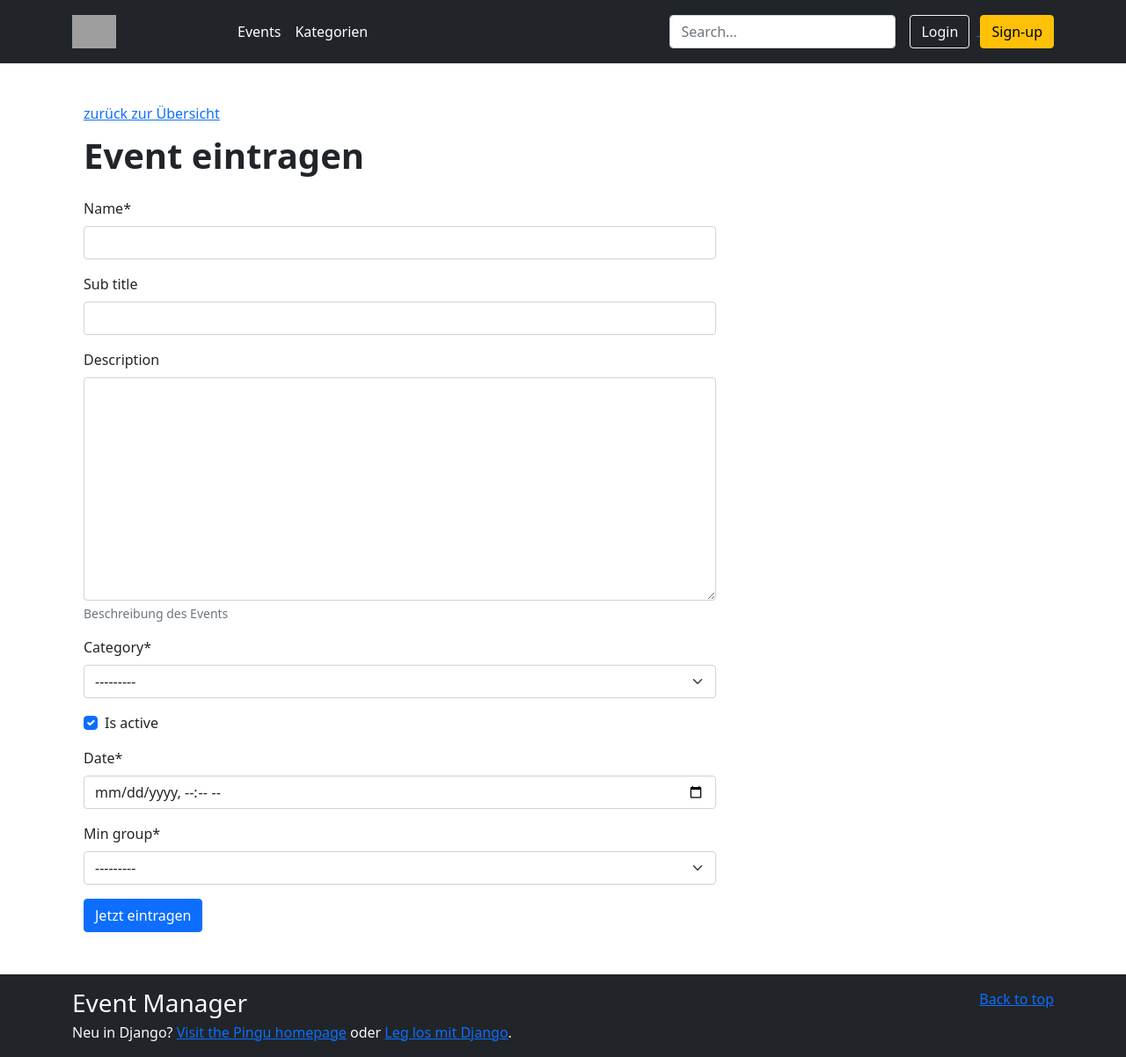
After one commit to rhurdaur/django, a Django app: page /events/create in a window 1280 px wide. The commit adds this page. Shown: the whole page at 88% size. Run offline with Django 5.2, Linux system fonts and the light colour scheme; data that the repository does not hold is empty; some libraries are stand-ins or nearby versions; grey boxes are pictures that could not be loaded.

Commit message:
tag 2 mittag

```diff
--- /dev/null
+++ b/event_manager/event_manager/templates/base.html
@@ -0,0 +1,138 @@
+<!DOCTYPE html>
+{% load i18n %}
+{% load static %}
+{% get_current_language as LANGUAGE_CODE %}
+<html lang='{{ LANGUAGE_CODE }}' class="h-100">
+<head>
+  <meta charset="utf-8">
+  <title>{% block title %}{% endblock %}</title>
+  <meta name="author" content="{% block author %}{% endblock %}">
+  <meta name="description" content="{% block description %}{% endblock %}">
+  <meta name="viewport" content="width=device-width, initial-scale=1">
+
+<link href="https://cdn.jsdelivr.net/npm/bootstrap@5.1.3/dist/css/bootstrap.min.css" rel="stylesheet" integrity="sha384-1BmE4kWBq78iYhFldvKuhfTAU6auU8tT94WrHftjDbrCEXSU1oBoqyl2QvZ6jIW3" crossorigin="anonymous">
+<link href="{% static 'css/style.css' %}" rel="stylesheet" />
+
+</head>
+
+<body class="d-flex flex-column h-100">
+
+
+<header class="p-3 bg-dark text-white">
+
+    <div class="container">
+      <div class="d-flex flex-wrap align-items-center justify-content-center justify-content-lg-start">
+        <a href="/" class="d-flex align-items-center mb-2 mb-lg-0 text-white text-decoration-none">
+            <img src="{% static 'images/penglogo.png' %}" style="width:50px; margin-right:10px;" />
+        </a>
+
+        <ul class="nav col-12 col-lg-auto me-lg-auto mb-2 justify-content-center mb-md-0" style="margin-left:120px;">
+
+          <li><a href="{% url 'events:events' %}" class="nav-link px-2
+                  text-white">Events</a></li>
+
+            <li><a href="{% url 'events:categories' %}" class="nav-link px-2
+                  text-white">Kategorien</a></li>
+        </ul>
+
+        <form action="" method="get" class="col-12 col-lg-auto mb-3 mb-lg-0 me-lg-3">
+          <input name="q" required="required" type="search" class="form-control form-control-dark" placeholder="Search..." aria-label="Search">
+        </form>
+
+        <div class="text-end">
+
+          {% if user.is_authenticated %}
+
+          <div class="dropdown text-end">
+          <a href="#" class="d-block link-dark text-decoration-none dropdown-toggle" id="dropdownUser1" data-bs-toggle="dropdown" aria-expanded="false">
+            <img src="https://github.com/mdo.png" alt="mdo" width="32" height="32" class="rounded-circle">
+          </a>
+          <ul class="dropdown-menu text-small" aria-labelledby="dropdownUser1">
+            <li><a class="dropdown-item" href="#">Event anlegen</a></li>
+
+            {% comment %}
+            <!-- PASSWORD CHANGE: Freischalten, wenn der Login und Signup implementiert wird -->
+            <li><a class="dropdown-item" href="{% url 'password_change' %}">Passwort ändern</a></li>
+            {% endcomment %}
+            <li><a class="dropdown-item" href="">Passwort ändern</a></li>
+            <li><hr class="dropdown-divider"></li>
+
+            {% comment %}
+            <!-- LOGOUT: Freischalten, wenn der Login und Signup implementiert wird -->
+            <li>
+                <!-- ab django 4.2 ist kein logout per GET mehr erlaubt! -->
+                <form method="POST"
+                      action="{% url 'logout' %}">
+                        {% csrf_token %}
+                      <button class="dropdown-item">Sign out</button>
+                </form>
+            </li>
+            {% endcomment %}
+            <li>
+              <a class="dropdown-item" href="">Sign out</a>
+            </li>
+
+          </ul>
+        </div>
+
+          {% else %}
+
+          {% comment %}
+          <!-- das Freischalten, wenn der Login und Signup implementiert wird -->
+          <a href="{% url 'login' %}">
+          <button type="button" class="btn btn-outline-light me-2">Login</button>
+          </a>
+          {% endcomment %}
+          <a href="">
+          <button type="button" class="btn btn-outline-light me-2">Login</button>
+          </a>
+
+          {% comment %}
+          <!-- das Freischalten, wenn der Login und Signup implementiert wird -->
+          <a href="{% url 'user:signup' %}">
+          {% endcomment %}
+          <a href="">
+          <button type="button" class="btn btn-warning">Sign-up</button>
+          </a>
+
+         {% endif %}
+        </div>
+      </div>
+    </div>
+</header>
+
+<main class="flex-shrink-0">
+
+<div class="container">
+<div class="row">
+    <div class="col-12" style="margin-top:25px;">
+    {% block head %}{% endblock %}
+    </div>
+</div>
+</div>
+
+<div class="container">
+<div class="row">
+  {% block content %}{% endblock %}
+</div>
+</div>
+
+</main>
+
+
+<footer class="footer mt-auto py-3 text-light bg-dark">
+  <div class="container">
+    <p class="float-end mb-1">
+      <a href="#">Back to top</a>
+    </p>
+    <h3 class="mb-1">Event Manager</h3>
+    <p class="mb-0">Neu in Django? <a href="/">Visit the Pingu homepage</a>
+    oder <a href="https://djangoheroes.spielprinzip.com">Leg los mit Django</a>.</p>
+  </div>
+</footer>
+
+<!-- JavaScript Bundle with Popper -->
+<script src="https://cdn.jsdelivr.net/npm/bootstrap@5.1.3/dist/js/bootstrap.bundle.min.js" integrity="sha384-ka7Sk0Gln4gmtz2MlQnikT1wXgYsOg+OMhuP+IlRH9sENBO0LRn5q+8nbTov4+1p" crossorigin="anonymous"></script>
+</body>
+
+</html>
--- a/event_manager/event_manager/urls.py
+++ b/event_manager/event_manager/urls.py
@@ -1,8 +1,8 @@
 from django.contrib import admin
 from django.urls import path, include
-
+from debug_toolbar.toolbar import debug_toolbar_urls
 
 urlpatterns = [
     path('admin/', admin.site.urls),
     path('events/', include("events.urls")),
-]
+] + debug_toolbar_urls()
--- a/event_manager/events/factories.py
+++ b/event_manager/events/factories.py
@@ -39,7 +39,7 @@ class EventFactory(factory.django.DjangoModelFactory):
         model = Event
 
     author = factory.SubFactory(UserFactory)
-    # category = factory.SubFactory(CategoryFactory)
+    category = factory.SubFactory(CategoryFactory)
     name = factory.Faker("sentence")
     sub_title = factory.Faker("sentence")
     description = factory.Faker("paragraph", nb_sentences=5, locale="de_DE")
--- /dev/null
+++ b/event_manager/events/forms.py
@@ -0,0 +1,16 @@
+from django import forms
+from .models import Event
+
+
+class EventForm(forms.ModelForm):
+    class Meta:
+        model = Event
+        # fields = "__all__"
+        exclude = ("author",)
+
+        widgets = {
+            "date": forms.DateTimeInput(
+                format=("%Y-%m-%d %H:%M"),
+                attrs={"type": "datetime-local"}
+            )
+        }
--- a/event_manager/events/models.py
+++ b/event_manager/events/models.py
@@ -1,10 +1,10 @@
 from django.db import models
+from django.urls import reverse
 from django.utils.translation import gettext_lazy as _
 from django.contrib.auth import get_user_model
 from event_manager.mixins import DateTimeMixin
 
 User = get_user_model()
-
 
 
 class Category(DateTimeMixin):
@@ -49,6 +49,17 @@ class Event(DateTimeMixin):
                                related_name="events")
     min_group = models.IntegerField(choices=Group.choices)
 
+    def related_events(self):
+        """Ähnliche Events auflisten."""
+        related_events = Event.objects.filter(
+            min_group=self.min_group,
+            category=self.category
+        )
+        return related_events.exclude(pk=self.pk)
+
+    def get_absolute_url(self):
+        """Homepage zum Event."""
+        return reverse("events:event_detail", kwargs={"pk": self.pk})
 
     def __str__(self) -> str:
         return self.name
--- /dev/null
+++ b/event_manager/events/templates/events/event_form.html
@@ -0,0 +1,39 @@
+{% extends 'base.html' %}
+{% load crispy_forms_tags %}
+
+{% block title %}
+  Event eintragen
+{%endblock%}
+
+{% block head %}
+<p>
+<a href="{% url 'events:events' %}">zurück zur Übersicht</a><br>
+</p>
+
+{% if object %}
+  <h1 class="display-6 fw-bold lh-1">Event editieren</h1>
+  {% else %}
+  <h1 class="display-6 fw-bold lh-1">Event eintragen</h1>
+{% endif %}
+
+
+{%endblock%}
+
+{% block content %}
+<div class="container">
+<div class="row">
+<div class="col-lg-8 col-md-12 mb-5">
+
+
+<form method="POST">
+    {% csrf_token %}
+        {{form|crispy}}
+        <div>
+        <input class="btn btn-primary" type="submit" value="Jetzt eintragen" />
+        </div>
+</form>
+
+<div>
+</div>
+</div>
+{% endblock %}
--- a/event_manager/events/urls.py
+++ b/event_manager/events/urls.py
@@ -1,8 +1,18 @@
 from django.urls import path
 from . import views
+
+app_name = "events"
 
 urlpatterns = [
     path("categories", views.categories, name="categories"),
     # as_view erzeugt EinstiegsFunktion
-    path("", views.EventListView.as_view(),  name="events"),
+    path("", views.EventListView.as_view(), name="events"),
+    path("<int:pk>", views.EventDetailView.as_view(), name="event_detail"),
+    path("create", views.EventCreateView.as_view(), name="event_create"),
+    path("<int:pk>/update", views.EventUpdateView.as_view(), name="event_update"),
+    path(
+        "categories/<int:pk>",
+        views.CategoryDetailView.as_view(),
+        name="category_detail",
+    ),
 ]
--- a/event_manager/events/views.py
+++ b/event_manager/events/views.py
@@ -2,9 +2,8 @@ from django.shortcuts import render, get_object_or_404
 from django.contrib.auth import get_user_model
 from django.views.generic import ListView, DetailView, CreateView, UpdateView, DeleteView
 from . import models
+from .forms import EventForm
 
-# Aufgabe: get_queryset überschreiben
-# 127.0.0.1:8000/events?author=bob
 
 
 def categories(request):
@@ -20,6 +19,40 @@ def categories(request):
         {"categories": categories},  # context
     )
 
+class CategoryDetailView(DetailView):
+    """
+    /events/categories/3
+    """
+    model = models.Category
+
+
+class EventUpdateView(UpdateView):
+    """
+    POST /events/3/update
+    """
+    model = models.Event
+    form_class = EventForm
+
+class EventCreateView(CreateView):
+    """
+    POST /events/create
+    """
+    model = models.Event
+    form_class = EventForm
+
+    def form_valid(self, form):
+        # falls Form valide, setze Author auf den eingeloggten
+        # User
+        form.instance.author = self.request.user
+        return super().form_valid(form)
+
+
+class EventDetailView(DetailView):
+    """
+    /events/3
+    """
+    model = models.Event
+
 
 class EventListView(ListView):
     """
@@ -29,16 +62,19 @@ class EventListView(ListView):
     """
     # auf https://ccbv.co.uk nachgucken, was überschrieben werden kann
     model = models.Event
-    # queryset = models.Event.objects.filter(name__contains="ab")
 
-    def get_queryset(self):
-        qs = super().get_queryset()  # Event.objects.all()
-        # qs = qs.filter(name__contains=self.request.GET.get("q"))
-        get = self.request.GET
-        # einen 404-Fehler auslösen, falls User nicht vorhanden
-        if "author" in get:
-            user = get_object_or_404(
-                get_user_model(),
-                username=get.get("author"))
-            qs = qs.filter(author=user)
-        return qs
+    # Join bzw. Vorladen der benötigten Objekte (Performance-Gewinn!)
+    # queryset = models.Event.objects.select_related("category", "author")
+    queryset = models.Event.objects.prefetch_related("category", "author")
+
+    # def get_queryset(self):
+    #     qs = super().get_queryset()  # Event.objects.all() => select * from event
+    #     # qs = qs.filter(name__contains=self.request.GET.get("q"))
+    #     get = self.request.GET
+    #     # einen 404-Fehler auslösen, falls User nicht vorhanden
+    #     if "author" in get:
+    #         user = get_object_or_404(
+    #             get_user_model(),
+    #             username=get.get("author"))
+    #         qs = qs.filter(author=user)
+    #     return qs
--- /dev/null
+++ b/event_manager/static/css/style.css
@@ -0,0 +1,62 @@
+.modal-dialog {
+    max-width: 700px;
+}
+
+main>.container {
+  padding: 20px 25px 0;
+}
+
+.event_box a {
+  text-decoration: none;
+}
+
+.event_box li {
+  margin-bottom: 15px;
+}
+
+.form-signin {
+  width: 100%;
+  max-width: 330px;
+  padding: 15px;
+  margin: auto;
+}
+
+.form-signin .checkbox {
+  font-weight: 400;
+}
+
+.form-signin .form-floating:focus-within {
+  z-index: 2;
+}
+
+
+.form-signin input[type="email"] {
+  margin-bottom: -1px;
+  border-bottom-right-radius: 0;
+  border-bottom-left-radius: 0;
+}
+
+.form-signin input[type="password"] {
+  margin-bottom: 10px;
+  border-top-left-radius: 0;
+  border-top-right-radius: 0;
+}
+
+ul {
+  padding-left: 0px;
+  list-style-type: none;
+  margin-left: 0px;
+}
+
+ul li a {
+  text-decoration: none;
+}
+
+.card a {
+  text-decoration: none;
+}
+
+.card h3,
+.card p {
+  color: #333;
+}
```
Also changed, not shown: event_manager/event_manager/settings.py (+29 -2 lines), event_manager/events/management/commands/create_events.py (+2 -6 lines), event_manager/events/templates/events/categories.html (+7 -7 lines), event_manager/events/templates/events/category_detail.html (added, +13 -0 lines), event_manager/events/templates/events/event_detail.html (added, +36 -0 lines), event_manager/events/templates/events/event_list.html (+16 -5 lines), event_manager/requirements-dev.txt (added, +28 -0 lines), event_manager/requirements.txt (+10 -1 lines), readme.md, 2 other files.
